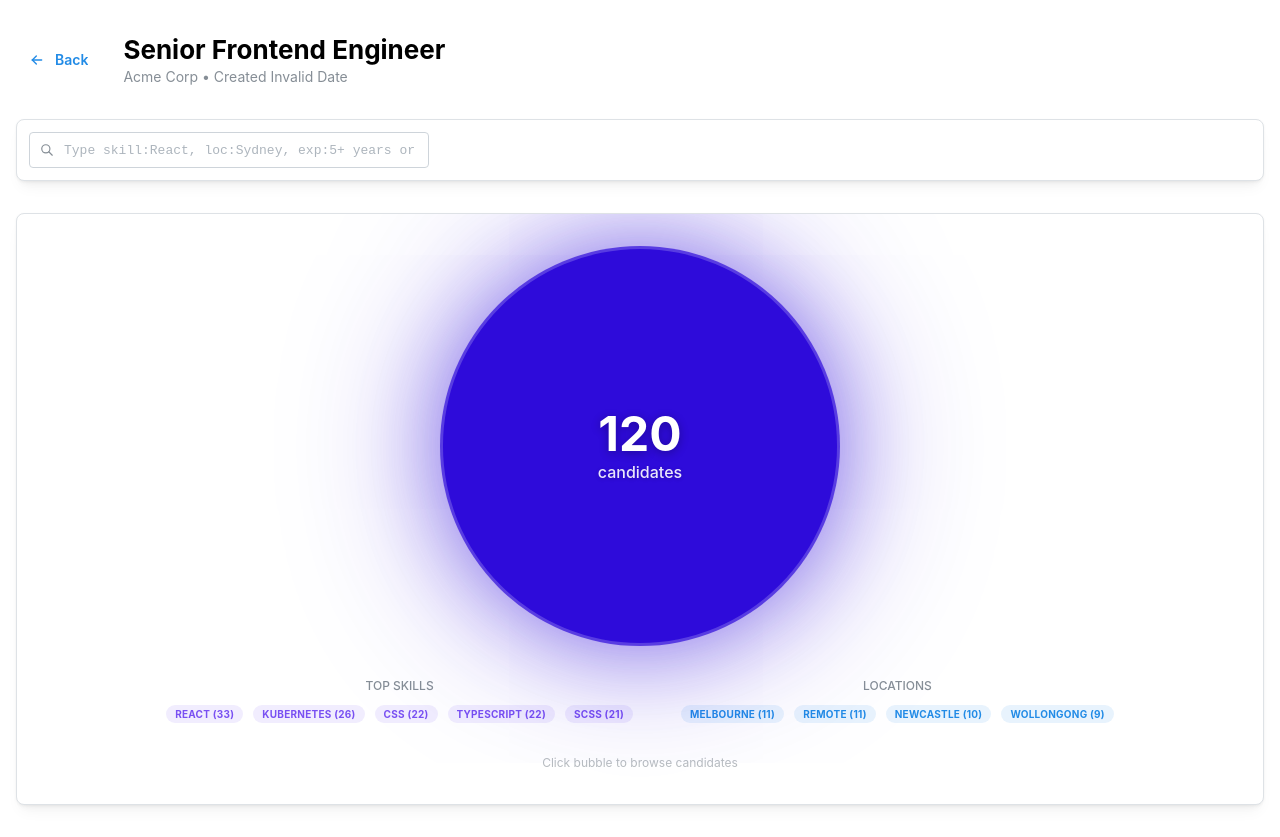
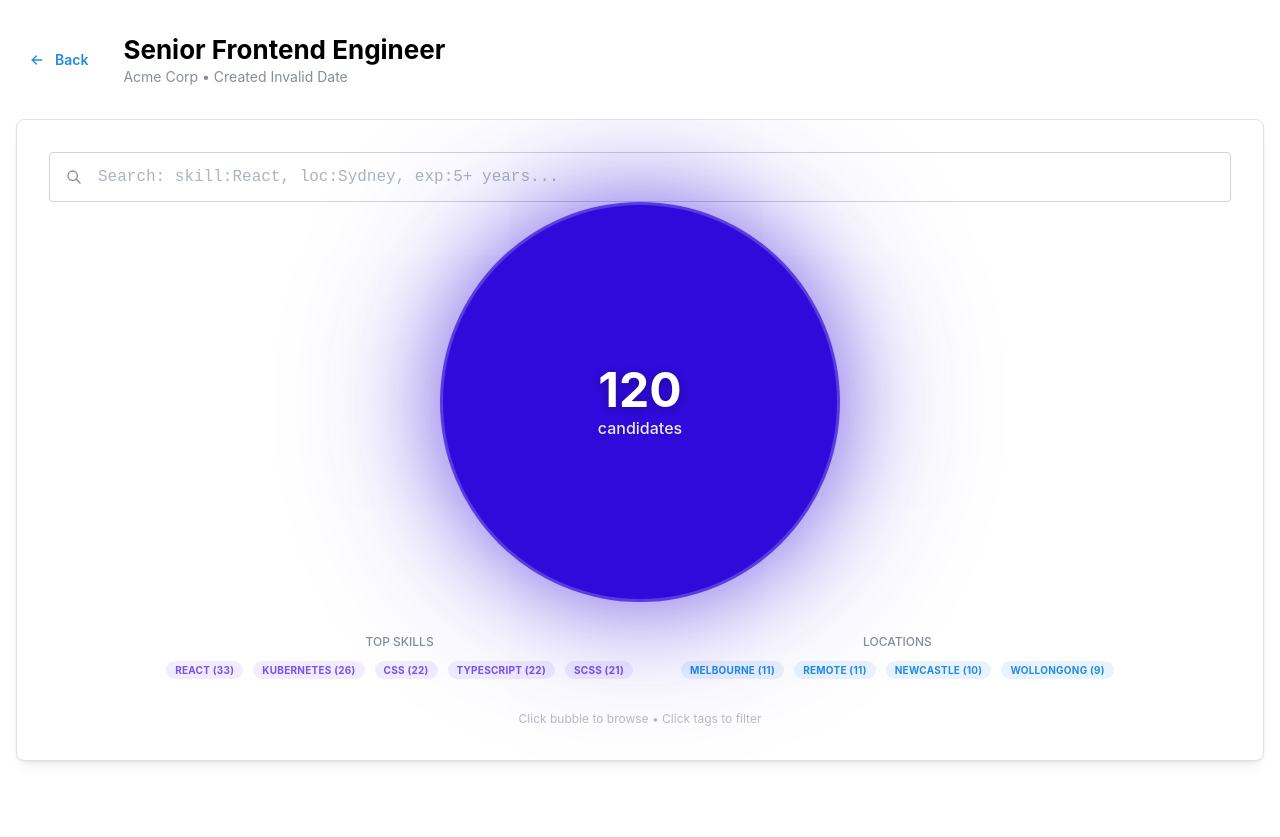
Before and after one commit to winnieee-chan/flying-spaghetti, a React (Vite) app in the folder web/: page / in a window 1280 px wide. Both pictures are taken after a click on the element 218 px from the left and 221 px from the top of the page. After the commit the page ends 800 px from the top, so only its background shows below. Built offline with nearby package versions, Linux system fonts and the light colour scheme.

Commit message:
finner frontend

```diff
--- a/web/src/components/JobDetail/CandidateListView.tsx
+++ b/web/src/components/JobDetail/CandidateListView.tsx
@@ -20,6 +20,7 @@ import {
   searchCandidates,
   sortByMatchScore,
   getCandidateStats,
+  hasActiveFilters,
 } from "../../utils/candidateUtils";
 
 interface CandidateListViewProps {
@@ -32,6 +33,7 @@ const CandidateListView = ({ opened, onClose, jobId }: CandidateListViewProps) =
   const {
     filteredCandidates,
     candidates,
+    activeFilters,
     selectCandidate,
     toggleStarCandidate,
     starredCandidates
@@ -41,8 +43,8 @@ const CandidateListView = ({ opened, onClose, jobId }: CandidateListViewProps) =
 
   const starredIds = starredCandidates.get(jobId) || new Set<string>();
 
-  // Use filtered candidates from store
-  const displayCandidates = filteredCandidates.length > 0 ? filteredCandidates : candidates;
+  // Use filtered candidates from store if filters are active, otherwise all candidates
+  const displayCandidates = hasActiveFilters(activeFilters) ? filteredCandidates : candidates;
 
   // Apply local search on top of store filters using shared utility
   const searchedCandidates = useMemo(
--- a/web/src/components/JobDetail/CandidatePoolBubble.tsx
+++ b/web/src/components/JobDetail/CandidatePoolBubble.tsx
@@ -2,7 +2,7 @@ import { useMemo } from "react";
 import { motion } from "framer-motion";
 import { Text, Stack, Group, Badge } from "@mantine/core";
 import useJobStore from "../../stores/jobStore";
-import { getSkillDistribution, getLocationDistribution } from "../../utils/candidateUtils";
+import { getSkillDistribution, getLocationDistribution, hasActiveFilters } from "../../utils/candidateUtils";
 
 interface CandidatePoolBubbleProps {
   totalCount: number;
@@ -12,12 +12,31 @@ interface CandidatePoolBubbleProps {
 }
 
 const CandidatePoolBubble = ({ totalCount, filteredCount, jobId, onBubbleClick }: CandidatePoolBubbleProps) => {
-  const { filteredCandidates, starredCandidates } = useJobStore();
+  const { filteredCandidates, candidates, starredCandidates, activeFilters, setActiveFilters } = useJobStore();
 
   const starredIds = starredCandidates.get(jobId) || new Set<string>();
+
+  // Use correct candidate list based on whether filters are active
+  const displayCandidates = hasActiveFilters(activeFilters) ? filteredCandidates : candidates;
   const starredCount = Array.from(starredIds).filter(id =>
-    filteredCandidates.some(c => c.id === id)
+    displayCandidates.some(c => c.id === id)
   ).length;
+
+  // Handler to add a skill filter
+  const handleSkillClick = (skill: string) => {
+    const currentSkills = activeFilters.skills || [];
+    if (!currentSkills.includes(skill)) {
+      setActiveFilters({ ...activeFilters, skills: [...currentSkills, skill] });
+    }
+  };
+
+  // Handler to add a location filter
+  const handleLocationClick = (location: string) => {
+    const currentLocations = activeFilters.location || [];
+    if (!currentLocations.includes(location)) {
+      setActiveFilters({ ...activeFilters, location: [...currentLocations, location] });
+    }
+  };
 
   // Calculate bubble size based on filtered percentage
   const percentage = totalCount > 0 ? (filteredCount / totalCount) * 100 : 100;
@@ -37,14 +56,14 @@ const CandidatePoolBubble = ({ totalCount, filteredCount, jobId, onBubbleClick }
 
   // Get skill distribution using shared utility
   const skillDistribution = useMemo(
-    () => getSkillDistribution(filteredCandidates, 5),
-    [filteredCandidates]
+    () => getSkillDistribution(displayCandidates, 5),
+    [displayCandidates]
   );
 
   // Get location distribution using shared utility
   const locationDistribution = useMemo(
-    () => getLocationDistribution(filteredCandidates, 4),
-    [filteredCandidates]
+    () => getLocationDistribution(displayCandidates, 4),
+    [displayCandidates]
   );
 
   return (
@@ -184,16 +203,21 @@ const CandidatePoolBubble = ({ totalCount, filteredCount, jobId, onBubbleClick }
         <Stack gap="xs" align="center">
           <Text size="xs" c="dimmed" fw={500}>TOP SKILLS</Text>
           <Group gap="xs">
-            {skillDistribution.map((stat) => (
+            {skillDistribution.map((stat) => {
+              const isActive = activeFilters.skills?.includes(stat.label);
+              return (
                 <Badge
                   key={stat.label}
-                variant="light"
+                  variant={isActive ? "filled" : "light"}
                   color="violet"
                   size="sm"
+                  style={{ cursor: "pointer" }}
+                  onClick={() => handleSkillClick(stat.label)}
                 >
                   {stat.label} ({stat.count})
                 </Badge>
-            ))}
+              );
+            })}
           </Group>
         </Stack>
 
@@ -201,23 +225,28 @@ const CandidatePoolBubble = ({ totalCount, filteredCount, jobId, onBubbleClick }
         <Stack gap="xs" align="center">
           <Text size="xs" c="dimmed" fw={500}>LOCATIONS</Text>
           <Group gap="xs">
-            {locationDistribution.map((stat) => (
+            {locationDistribution.map((stat) => {
+              const isActive = activeFilters.location?.includes(stat.label);
+              return (
                 <Badge
                   key={stat.label}
-                variant="light"
+                  variant={isActive ? "filled" : "light"}
                   color="blue"
                   size="sm"
+                  style={{ cursor: "pointer" }}
+                  onClick={() => handleLocationClick(stat.label)}
                 >
                   {stat.label} ({stat.count})
                 </Badge>
-            ))}
+              );
+            })}
           </Group>
         </Stack>
       </motion.div>
 
       {/* Click hint */}
       <Text size="xs" c="dimmed" style={{ opacity: 0.6 }}>
-        Click bubble to browse candidates
+        Click bubble to browse • Click tags to filter
       </Text>
     </div>
   );
--- a/web/src/components/JobDetail/CompactFilterBar.tsx
+++ b/web/src/components/JobDetail/CompactFilterBar.tsx
@@ -34,8 +34,7 @@ interface ParsedFilter {
 }
 
 const CompactFilterBar = () => {
-  const { activeFilters, setActiveFilters, candidates } = useJobStore();
-  const [searchInput, setSearchInput] = useState("");
+  const { activeFilters, setActiveFilters, candidates, searchQuery, setSearchQuery } = useJobStore();
   const [showSuggestions, setShowSuggestions] = useState(false);
   const [selectedSuggestion, setSelectedSuggestion] = useState(0);
   const inputRef = useRef<HTMLInputElement>(null);
@@ -71,10 +70,10 @@ const CompactFilterBar = () => {
 
   // Generate suggestions based on input
   const suggestions = useMemo(() => {
-    const { type, query } = parseInput(searchInput);
+    const { type, query } = parseInput(searchQuery);
     const queryLower = query.toLowerCase().trim();
 
-    if (!searchInput.trim()) {
+    if (!searchQuery.trim()) {
       // Show prefix hints when empty
       return [
         { type: "hint" as const, value: "skill:", label: "skill:React — Filter by skill" },
@@ -123,10 +122,10 @@ const CompactFilterBar = () => {
 
     return options.slice(0, 8).map(opt => ({
       type,
-      value: `${parseInput(searchInput).prefix}${opt}`,
+      value: `${parseInput(searchQuery).prefix}${opt}`,
       label: opt,
     }));
-  }, [searchInput, allSkills, allLocations, allExperiences]);
+  }, [searchQuery, allSkills, allLocations, allExperiences]);
 
   // Convert active filters to display badges
   const activeFilterBadges = useMemo((): ParsedFilter[] => {
@@ -180,7 +179,7 @@ const CompactFilterBar = () => {
       }
     }
 
-    setSearchInput("");
+    setSearchQuery("");
     setShowSuggestions(false);
     setSelectedSuggestion(0);
   };
@@ -214,12 +213,12 @@ const CompactFilterBar = () => {
       if (suggestions[selectedSuggestion]) {
         const suggestion = suggestions[selectedSuggestion];
         if ('type' in suggestion && suggestion.type === "hint") {
-          setSearchInput(suggestion.value);
+          setSearchQuery(suggestion.value);
         } else {
           applyFilter(suggestion.value);
         }
-      } else if (searchInput.trim()) {
-        applyFilter(searchInput);
+      } else if (searchQuery.trim()) {
+        applyFilter(searchQuery);
       }
     } else if (e.key === "Escape") {
       setShowSuggestions(false);
@@ -234,15 +233,15 @@ const CompactFilterBar = () => {
     <Stack gap="xs">
       <Group gap="sm" wrap="nowrap" style={{ width: "100%" }}>
         {/* Smart Search Input */}
-        <div style={{ position: "relative", flex: 1, maxWidth: 400 }}>
+        <div style={{ position: "relative", flex: 1 }}>
           <TextInput
             ref={inputRef}
-            placeholder="Type skill:React, loc:Sydney, exp:5+ years or any keyword..."
-            leftSection={<IconSearch size={14} />}
-            size="sm"
-            value={searchInput}
+            placeholder="Search: skill:React, loc:Sydney, exp:5+ years..."
+            leftSection={<IconSearch size={16} />}
+            size="lg"
+            value={searchQuery}
             onChange={(e) => {
-              setSearchInput(e.target.value);
+              setSearchQuery(e.target.value);
               setShowSuggestions(true);
               setSelectedSuggestion(0);
             }}
@@ -252,7 +251,8 @@ const CompactFilterBar = () => {
             styles={{
               input: {
                 fontFamily: "monospace",
-                fontSize: "13px",
+                fontSize: "16px",
+                minHeight: "48px",
               },
             }}
           />
@@ -291,7 +291,7 @@ const CompactFilterBar = () => {
                           onMouseEnter={() => setSelectedSuggestion(index)}
                           onClick={() => {
                             if ('type' in suggestion && suggestion.type === "hint") {
-                              setSearchInput(suggestion.value);
+                              setSearchQuery(suggestion.value);
                               inputRef.current?.focus();
                             } else {
                               applyFilter(suggestion.value);
--- a/web/src/components/JobDetail/JobDetail.tsx
+++ b/web/src/components/JobDetail/JobDetail.tsx
@@ -13,6 +13,7 @@ import {
 } from "@mantine/core";
 import { IconAlertCircle, IconArrowLeft } from "@tabler/icons-react";
 import useJobStore from "../../stores/jobStore";
+import { hasActiveFilters } from "../../utils/candidateUtils";
 import CompactFilterBar from "./CompactFilterBar";
 import CandidatePoolBubble from "./CandidatePoolBubble";
 import CandidateSidePanel from "./CandidateSidePanel";
@@ -27,6 +28,7 @@ const JobDetail = () => {
     currentJob,
     candidates,
     filteredCandidates,
+    activeFilters,
     loading,
     error,
     fetchJob,
@@ -91,7 +93,9 @@ const JobDetail = () => {
   }
 
   const starredCount = id ? getStarredCandidates(id).length : 0;
-  const displayCount = filteredCandidates.length > 0 ? filteredCandidates.length : candidates.length;
+
+  // Show filteredCandidates count if filters are active, otherwise show all
+  const displayCount = hasActiveFilters(activeFilters) ? filteredCandidates.length : candidates.length;
 
   return (
     <Container size="xl" py="xl">
@@ -121,24 +125,17 @@ const JobDetail = () => {
         </Group>
       </motion.div>
 
-      {/* Filter Bar */}
+      {/* Candidate Pool - Search + Visualization in shared container */}
       <motion.div
         initial={{ opacity: 0, y: 10 }}
         animate={{ opacity: 1, y: 0 }}
         transition={{ duration: 0.2, delay: 0.1 }}
       >
-        <Card shadow="sm" padding="sm" radius="md" withBorder mb="xl">
+        <Card shadow="sm" padding="xl" radius="md" withBorder>
+          {/* Search Bar */}
           <CompactFilterBar />
-        </Card>
-      </motion.div>
 
-      {/* Main Visualization */}
-      <motion.div
-        initial={{ opacity: 0, scale: 0.95 }}
-        animate={{ opacity: 1, scale: 1 }}
-        transition={{ duration: 0.3, delay: 0.2 }}
-      >
-        <Card shadow="sm" padding="xl" radius="md" withBorder>
+          {/* Bubble Visualization */}
           <CandidatePoolBubble
             totalCount={candidates.length}
             filteredCount={displayCount}
--- a/web/src/stores/jobStore.ts
+++ b/web/src/stores/jobStore.ts
@@ -60,6 +60,7 @@ interface JobStore {
   filteredCandidates: Candidate[];
   selectedCandidate: Candidate | null;
   sidePanelOpen: boolean;
+  searchQuery: string; // Search input value
 
   // Actions
   fetchJobs: () => Promise<void>;
@@ -77,6 +78,7 @@ interface JobStore {
   setSidePanelOpen: (open: boolean) => void;
   searchExternalCandidates: (jobId: string, query: string) => Promise<Candidate[]>;
   getStarredCandidates: (jobId: string) => Candidate[];
+  setSearchQuery: (query: string) => void;
 }
 
 const useJobStore = create<JobStore>((set, get) => ({
@@ -94,6 +96,7 @@ const useJobStore = create<JobStore>((set, get) => ({
   filteredCandidates: [],
   selectedCandidate: null,
   sidePanelOpen: false,
+  searchQuery: "",
 
   // Actions
 
@@ -224,6 +227,7 @@ const useJobStore = create<JobStore>((set, get) => ({
     sidePanelOpen: false,
     activeFilters: {},
     filteredCandidates: [],
+    searchQuery: "",
   }),
 
   /**
@@ -322,6 +326,13 @@ const useJobStore = create<JobStore>((set, get) => ({
     const starredIds = starredCandidates.get(jobId) || new Set();
     return candidates.filter(c => starredIds.has(c.id));
   },
+
+  /**
+   * Set search query
+   */
+  setSearchQuery: (query: string) => {
+    set({ searchQuery: query });
+  },
 }));
 
 export default useJobStore;
--- a/web/src/utils/candidateUtils.ts
+++ b/web/src/utils/candidateUtils.ts
@@ -29,6 +29,23 @@ export interface CandidateStats {
   locations: DistributionEntry[];
   experiences: DistributionEntry[];
   topMatches: Candidate[];
+}
+
+// ============================================================================
+// Filter Helpers
+// ============================================================================
+
+/**
+ * Check if any filters are currently active
+ */
+export function hasActiveFilters(filters: CandidateFilters): boolean {
+  return (
+    (filters.keywords !== undefined && filters.keywords.length > 0) ||
+    (filters.skills !== undefined && filters.skills.length > 0) ||
+    (filters.experience !== undefined && filters.experience.length > 0) ||
+    (filters.location !== undefined && filters.location.length > 0) ||
+    filters.minMatchScore !== undefined
+  );
 }
 
 // ============================================================================
```
Lines whose indentation alone changed are shown as unchanged.
